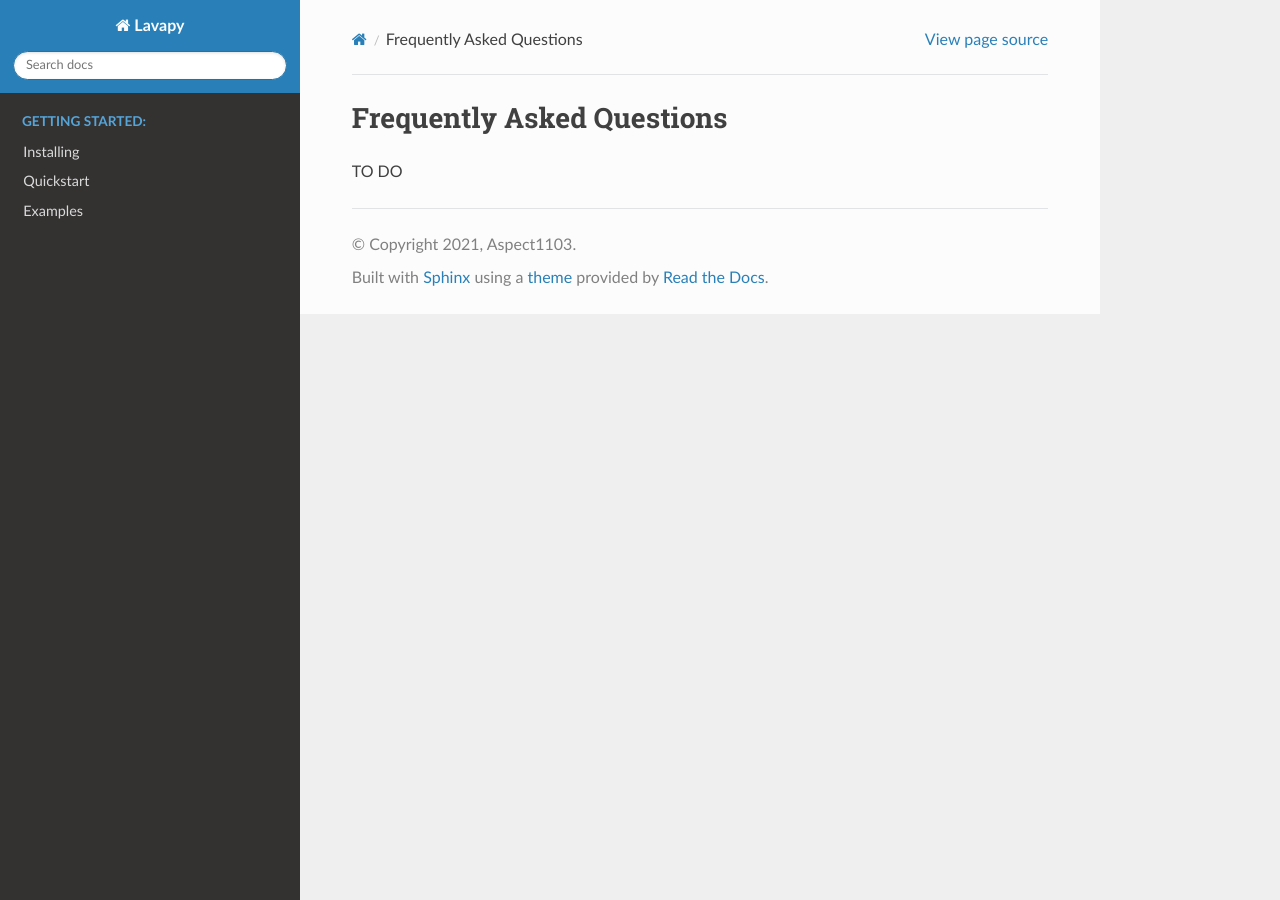
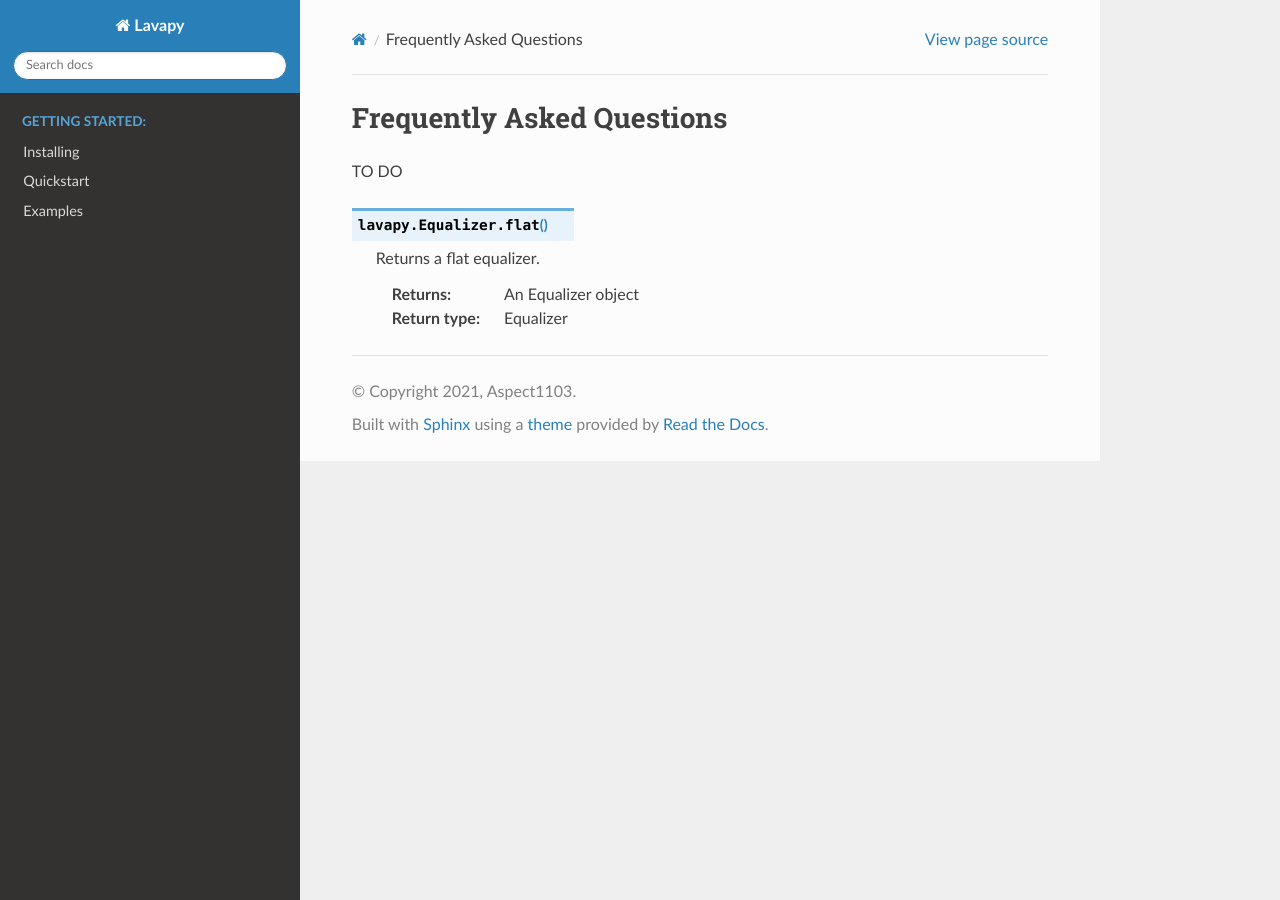
Before and after one commit to JackAshwell11/Lavapy, a Sphinx documentation site: the page built from docs/faq.rst, in a window 1280 px wide. Built offline with Sphinx 7.4.7 and the Read the Docs theme 2.0.0, drawn with Linux system fonts in a browser that asks for light colours; pages that are not in the unit, such as notebooks, are missing from menus.

```diff
--- a/docs/conf.py
+++ b/docs/conf.py
@@ -32,7 +32,7 @@ release = "0.1.2"
 # ones.
 extensions = [
     "sphinx.ext.duration",
-    "sphinx.ext.autosectionlabel"
+    "sphinx.ext.autodoc"
 ]
 
 # Add any paths that contain templates here, relative to this directory.
--- a/docs/faq.rst
+++ b/docs/faq.rst
@@ -2,3 +2,11 @@ Frequently Asked Questions
 ==========================
 
 TO DO
+
+
+.. py:function:: lavapy.Equalizer.flat()
+
+   Returns a flat equalizer.
+
+   :return: An Equalizer object
+   :rtype: Equalizer
```
